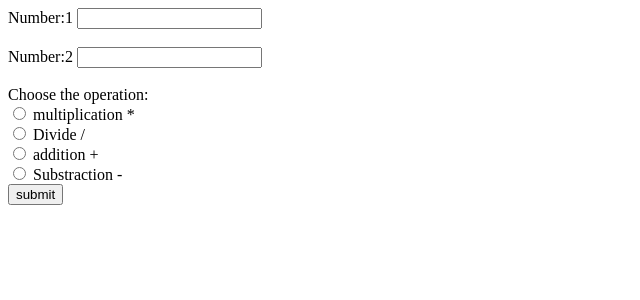
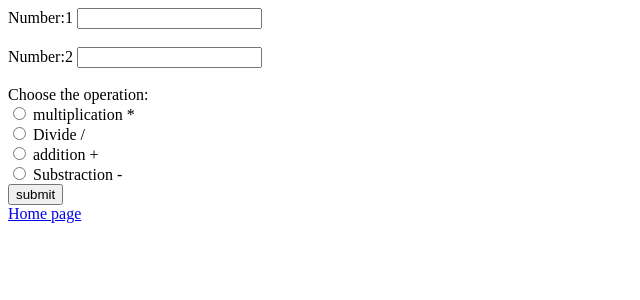
Before and after one commit to Akooni/get_post-php, a PHP site: page /calc.php in a window 1280 px wide. Shown: the top 300 px of the page, without its empty margins (0-640 px from the left). Run offline with PHP 8.4, Linux system fonts and the light colour scheme; data that the repository does not hold is empty.

Commit message:
add index anchor in all pages

```diff
--- a/birthday.php
+++ b/birthday.php
@@ -29,5 +29,8 @@
         echo $diff -> days;
     }
     ?>
+    <br>
+
+    <a href="index.php">Home page</a>
 </body>
 </html>
--- a/calc.php
+++ b/calc.php
@@ -47,5 +47,6 @@
         echo '<h1>Results: '.$return.'</h1>';
     }
     ?>
+    <a href="index.php">Home page</a>
 </body>
 </html>
--- a/even_odd.php
+++ b/even_odd.php
@@ -29,5 +29,6 @@
 
 
     ?>
+    <a href="index.php">Home page</a>
 </body>
 </html>
--- a/grade.php
+++ b/grade.php
@@ -31,6 +31,6 @@
         }
     }
     ?>
-
+<a href="index.php">Home page</a>
 </body>
 </html>
--- a/login.php
+++ b/login.php
@@ -30,5 +30,7 @@
 
 
     ?>
+    <br>
+    <a href="index.php">Home page</a>
 </body>
 </html>
```
